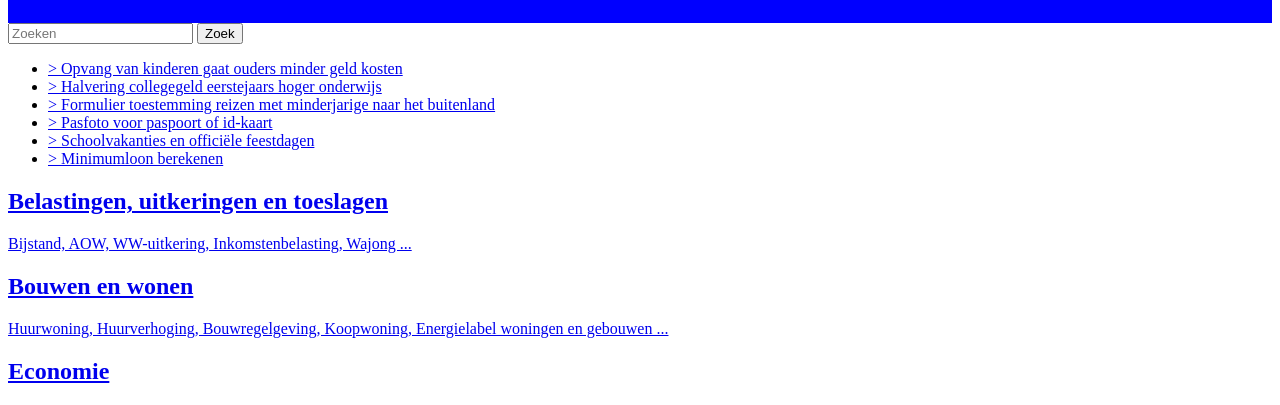
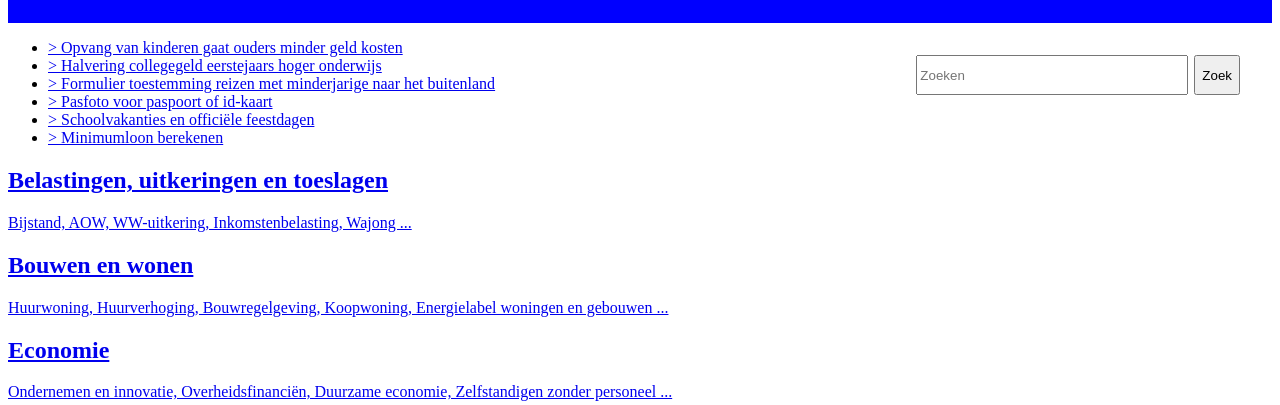
Before and after one commit to pauljackob/Test, a plain HTML site: page index.html in a window 1280 px wide. Shown: the part 363-768 px from the top of the page. Drawn offline with Linux system fonts and the light colour scheme.

Commit message:
set search

```diff
--- a/style.css
+++ b/style.css
@@ -61,3 +61,39 @@
      margin-right: 2rem;
 
  }
+
+ #search {
+
+    text-align: right;
+
+    float: right;
+
+    margin-top: 3rem;
+
+    padding-top: 2rem;
+
+    padding-right: 2rem;
+
+    flex-direction: column;
+
+    font-size: 1.5rem;
+
+    margin:auto;
+
+    max-width:400px;
+
+}
+#search-keyword {
+
+    height: 2.5rem;
+
+    width: 17rem;
+
+
+}
+
+#search-submit {
+
+    height: 2.5rem;
+
+}
```
